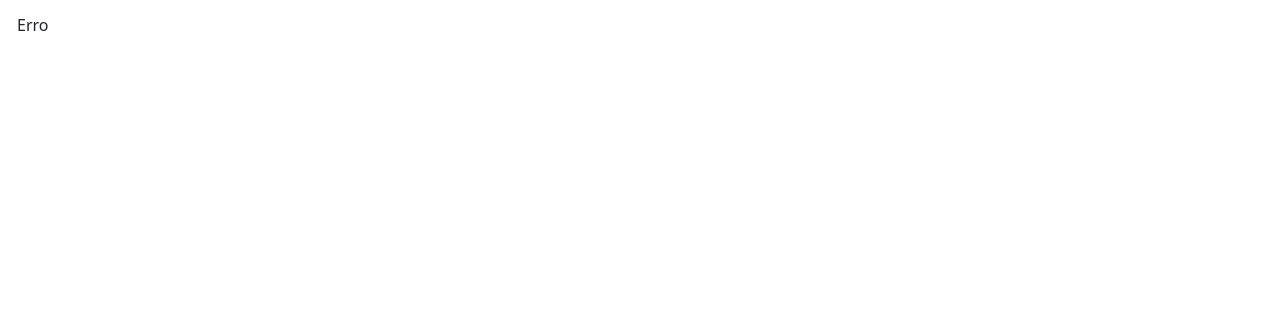
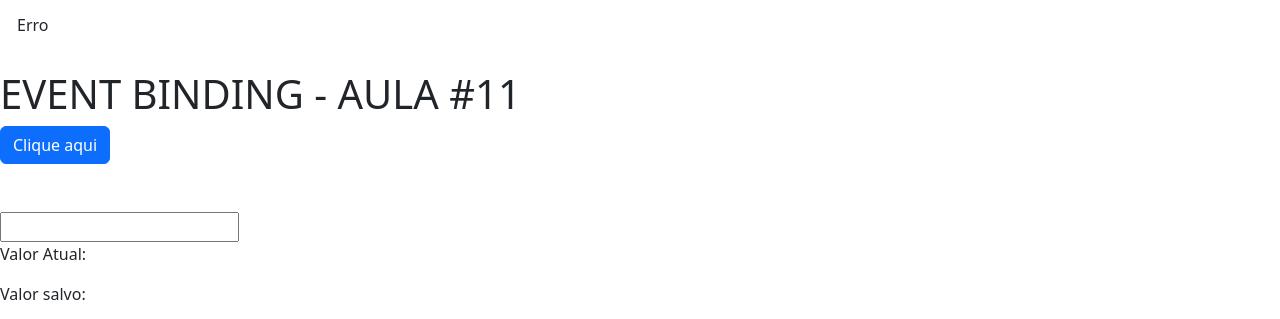
Before and after one commit to DevCaioSouza/Curso-Loiane-Angular, an Angular app in the folder data-binding/: page / in a window 1280 px wide. Shown: the part 941-1260 px from the top of the page. Before the commit the page ends 1011 px from the top, so only its background shows below. Built offline with nearby package versions, Linux system fonts and the light colour scheme.

Commit message:
test: event binding using keyup

```diff
--- a/data-binding/src/app/data-binding/data-binding.component.html
+++ b/data-binding/src/app/data-binding/data-binding.component.html
@@ -30,30 +30,46 @@
             <br><br>
 
             <div class="alert {{ classe.value }}">Texto Colorido conforme valor do combobox</div>
-            <div class="alert" role="alert"
-            [class.alert-success]="classe.value == 'alert-success'">
+            <div class="alert" role="alert" [class.alert-success]="classe.value == 'alert-success'">
                 Sucesso
             </div>
-            <div class="alert" role="alert"
-            [class.alert-info]="classe.value == 'alert-info'">
+            <div class="alert" role="alert" [class.alert-info]="classe.value == 'alert-info'">
                 Info
             </div>
-            <div class="alert" role="alert"
-            [class.alert-warning]="classe.value == 'alert-warning'">
+            <div class="alert" role="alert" [class.alert-warning]="classe.value == 'alert-warning'">
                 Alerta
             </div>
-            <div class="alert" role="alert"
-            [class.alert-danger]="classe.value == 'alert-danger'">
+            <div class="alert" role="alert" [class.alert-danger]="classe.value == 'alert-danger'">
                 Erro
             </div>
 
             <div class="alert alert-danger" role="alert"
-            [style.display]="classe.value == 'alert-danger' ? 'block' : 'none'">
+                [style.display]="classe.value == 'alert-danger' ? 'block' : 'none'">
                 Esse texto só aparece em caso de erro.
             </div>
-
 
         </div>
     </article>
 
+    <section class="event-binding">
+
+        <article>
+            <h1>EVENT BINDING - AULA #11</h1>
+            <div>
+                <button (click)="botaoClicado()"
+                class="btn btn-primary">Clique aqui</button>
+            </div> <br><br>
+
+            <input type="text"
+            (keyup)="onKeyUp($event)"
+            (keyup.enter)="salvarValor(campoInput.value)"
+            (blur)="salvarValor(campoInput.value)"
+            #campoInput >
+
+            <p>Valor Atual: {{valorAtual}}</p>
+            <p>Valor salvo: {{valorSalvo}}</p>
+        </article>
+
+    </section>
+
 </section>
--- a/data-binding/src/app/data-binding/data-binding.component.ts
+++ b/data-binding/src/app/data-binding/data-binding.component.ts
@@ -11,12 +11,27 @@ export class DataBindingComponent {
   cursoAngular: boolean = true;
   urlImage: string = 'https://picsum.photos/id/237/200/300';
 
-  getValor():number{
+  valorAtual: string = '';
+  valorSalvo: string = '';
+
+  getValor(): number {
     return 1;
   }
 
-  getCurtirCurso(){
+  getCurtirCurso() {
     return true
   }
 
+  botaoClicado() {
+    alert('Botão Clicado')
+  }
+
+  onKeyUp(evento: KeyboardEvent) {
+    this.valorAtual = (<HTMLInputElement>evento.target).value;
+  }
+
+  salvarValor(valor: any) {
+    this.valorSalvo = valor;
+  }
+
 }
```
